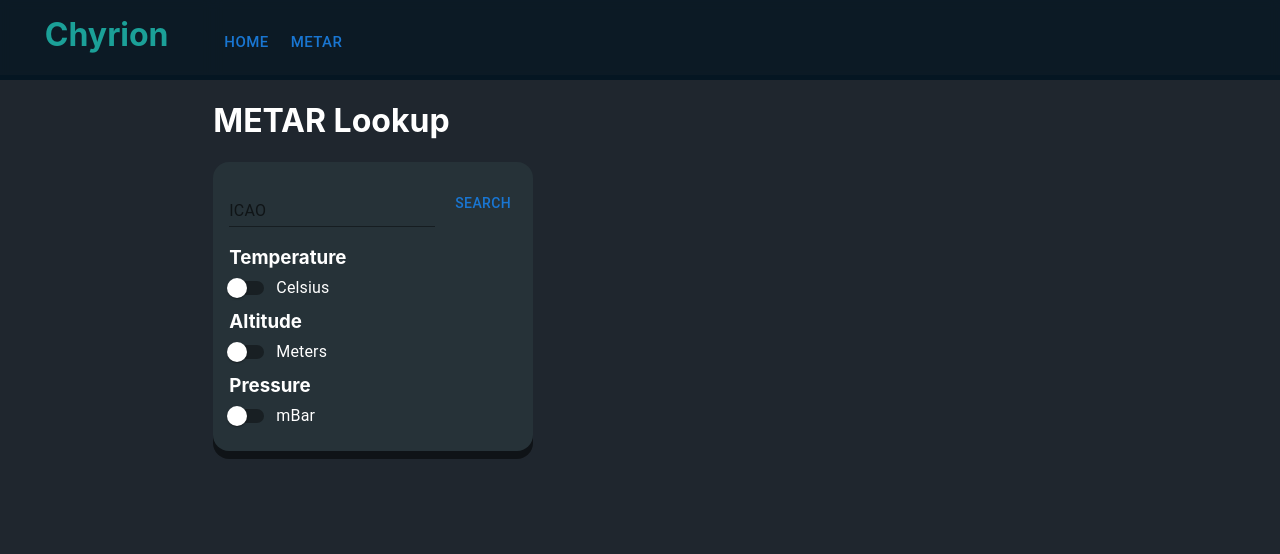
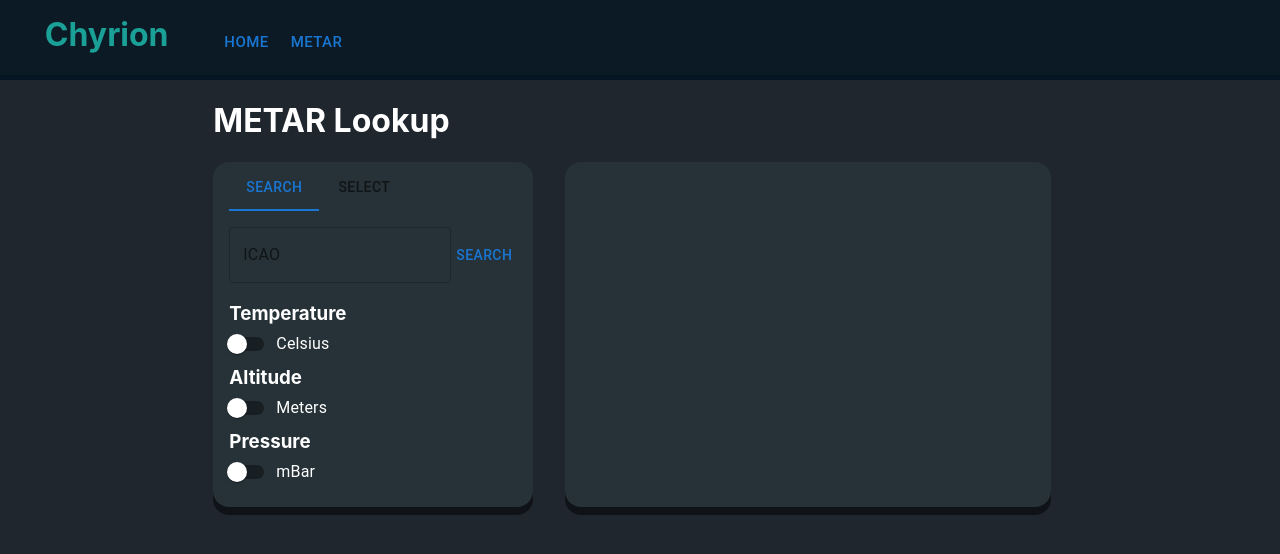
Before and after one commit to Chyrion/Personal-Page, a React (Create React App) app: page /Metar in a window 1280 px wide. Shown: the top 554 px of the page. Built offline with nearby package versions, Linux system fonts and the light colour scheme; no server answers.

Commit message:
Now connects to API via backend, added some data displays, modified styling

```diff
--- a/package.json
+++ b/package.json
@@ -1,11 +1,12 @@
 {
   "name": "personal-page",
-  "version": "0.1.0",
+  "version": "0.3.0",
   "private": true,
   "homepage": "https://chyrion.github.io/Personal-Page",
   "dependencies": {
     "@emotion/react": "^11.7.1",
     "@emotion/styled": "^11.6.0",
+    "@mui/lab": "^5.0.0-alpha.63",
     "@mui/material": "^5.2.7",
     "@testing-library/jest-dom": "^5.16.1",
     "@testing-library/react": "^12.1.2",
--- a/src/App.css
+++ b/src/App.css
@@ -87,10 +87,14 @@
 }
 
 .metar-display h1 {
-  margin-top: 0;
+  margin-top: 0.1em;
 }
 
-.metar-unit-h3 {
+.metar-display h3 {
+  margin-bottom: 0;
+}
+
+.metar-unit h3 {
   margin: 1% 0% 0% 0%;
 }
 
@@ -101,6 +105,7 @@
   padding-left: 0;
 }
 
-.metar-searchbox button {
-  margin-left: 1em;
+.metar-display p {
+  margin-bottom: 1em;
+  margin-top: 1em;
 }
--- a/src/components/Metar.tsx
+++ b/src/components/Metar.tsx
@@ -1,9 +1,13 @@
-import { useState, useEffect } from 'react';
-import Stack from '@mui/material/Stack';
+import { useState } from 'react';
+import { Stack, Box } from '@mui/material/';
+import type {} from '@mui/lab/themeAugmentation';
 import Search from './metar-components/Search';
 import Temperature from './metar-components/Temperature';
 import Humidity from './metar-components/Humidity';
 import Barometer from './metar-components/Barometer';
+import Clouds from './metar-components/Cloud';
+import Wind from './metar-components/Wind';
+import { blueGrey } from '@mui/material/colors';
 
 const Metar = () => {
   const [info, setInfo] = useState<any>([]);
@@ -12,42 +16,28 @@ const Metar = () => {
     alt: false,
     baro: false,
   });
-  const key = process.env.REACT_APP_METAR_KEY;
+  const [reqStatus, setReqStatus] = useState(1);
 
   const getData = (apt: any) => {
-    if (apt.icao.length == 4) {
+    if (apt.icao.length === 4) {
       const getInfo = async (apt: any) => {
         const infoFetched = await fetchInfo(apt);
-        setInfo(infoFetched.data[0]);
+        if (infoFetched.results === 1) {
+          setInfo(infoFetched.data[0]);
+          setReqStatus(1);
+        } else {
+          setReqStatus(0);
+        }
       };
       getInfo(apt);
-      console.log(info);
-    } else {
-      console.log('no');
     }
   };
 
   const fetchInfo = async (apt: any) => {
-    let url =
-      'https://api.checkwx.com/metar/' + apt.icao + '/decoded?x-api-key=' + key;
-    //const resu = await fetch(url);
-    //const data = await resu.json();
-    const data = fetch(url)
-      .then((response) => {
-        if (response.status >= 200 && response.status <= 299) {
-          return response.json();
-        } else {
-          throw Error(response.statusText);
-        }
-      })
-      .then((jsonResponse) => {
-        const d = jsonResponse;
-        return d;
-      })
-      .catch((error) => {
-        console.log(error);
-        console.log('wtf u do?');
-      });
+    let url = 'https://chyrion-backend.herokuapp.com/metar/' + apt.icao;
+    const data = await fetch(url).then((response) => {
+      return response.json();
+    });
     return data;
   };
 
@@ -68,11 +58,21 @@ const Metar = () => {
       </div>
       <div className='metar-container'>
         <div className='metar-search'>
-          <Search onSearch={getData} unitChange={handleUnits} />
+          <Search
+            onSearch={getData}
+            unitChange={handleUnits}
+            status={reqStatus}
+          />
         </div>
-        <div className='metar-display'>
+        <Box
+          className='metar-display'
+          sx={{
+            backgroundColor: blueGrey[900],
+            borderRadius: '1em',
+            boxShadow: '0px 0.5em 0px rgba(0, 0, 0, 0.5)',
+          }}>
           {info !== undefined && info.length !== 0 ? (
-            <Stack>
+            <Stack sx={{ marginLeft: '1em', marginRight: '1em' }}>
               <h1>
                 {info.icao} - {info.station.name}
               </h1>
@@ -81,13 +81,15 @@ const Metar = () => {
                 dew={info.dewpoint}
                 unit={unit.temp}
               />
+              <Wind data={info.wind} />
+              <Clouds data={info.clouds} unit={unit.alt} />
               <Humidity data={info.humidity} />
               <Barometer data={info.barometer} unit={unit.baro} />
             </Stack>
           ) : (
             <></>
           )}
-        </div>
+        </Box>
       </div>
     </div>
   );
--- a/src/components/metar-components/Barometer.tsx
+++ b/src/components/metar-components/Barometer.tsx
@@ -1,6 +1,9 @@
 const Barometer = ({ data, unit }: any) => {
   return (
-    <p className='metar-p'>{unit ? data.hg + ' inHg' : data.mb + ' mbar'}</p>
+    <div className='metar-display__data'>
+      <h3>Atmospheric Pressure</h3>
+      <p className='metar-p'>{unit ? data.hg + ' inHg' : data.mb + ' mbar'}</p>
+    </div>
   );
 };
 
--- /dev/null
+++ b/src/components/metar-components/Cloud.tsx
@@ -0,0 +1,36 @@
+import React from 'react';
+
+const Cloud = ({ data, unit }: any) => {
+  return (
+    <>
+      <p className='metar-p'>
+        {data.text} at {unit ? data.feet + ' ft' : data.meters + ' m'}
+      </p>
+    </>
+  );
+};
+
+const Clouds = ({ data, unit }: any) => {
+  const cloudCheck = () => {
+    if (data[0].code !== 'CLR' && data[0].code !== 'CAVOK') {
+      data.map((element: any) => {
+        console.log(element);
+        return <Cloud data={element} unit={unit} />;
+      });
+    }
+  };
+  return (
+    <div className='metar-display__data'>
+      <h3>Clouds</h3>
+      <div className='metar-display__cloud'>
+        {data[0].code !== 'CLR' && data[0].code !== 'CAVOK'
+          ? data.map((elem: any, index: number) => (
+              <Cloud data={elem} unit={unit} key={index} />
+            ))
+          : 'Clear skies'}
+      </div>
+    </div>
+  );
+};
+
+export default Clouds;
--- a/src/components/metar-components/Humidity.tsx
+++ b/src/components/metar-components/Humidity.tsx
@@ -1,5 +1,10 @@
 const Humidity = ({ data }: any) => {
-  return <p className='metar-p'>{data.percent} % humidity</p>;
+  return (
+    <div className='metar-display__data'>
+      <h3>Humidity</h3>
+      <p className='metar-p'>{data.percent} % humidity</p>
+    </div>
+  );
 };
 
 export default Humidity;
--- a/src/components/metar-components/Search.tsx
+++ b/src/components/metar-components/Search.tsx
@@ -1,4 +1,4 @@
-import React, { useState, useEffect } from 'react';
+import React, { useState } from 'react';
 import {
   TextField,
   Button,
@@ -6,16 +6,19 @@ import {
   FormGroup,
   FormControlLabel,
   Box,
+  Tab,
 } from '@mui/material';
+import { TabContext, TabList, TabPanel } from '@mui/lab';
 import { blueGrey } from '@mui/material/colors';
 
-const Search = ({ onSearch, unitChange }: any) => {
+const Search = ({ onSearch, unitChange, status }: any) => {
   const [icao, setIcao] = useState('');
   const [units, setUnits] = useState({
     temp: false,
     alt: false,
     baro: false,
   });
+  const [tabValue, setTabValue] = useState('1');
 
   const onSubmit = (e: any) => {
     e.preventDefault();
@@ -25,18 +28,19 @@ const Search = ({ onSearch, unitChange }: any) => {
   const handleChange = (event: React.ChangeEvent<HTMLInputElement>) => {
     var u = event.target.name;
     unitChange({ u });
-    u == 'temp'
+    u === 'temp'
       ? setUnits({ ...units, temp: !units.temp })
-      : u == 'alt'
+      : u === 'alt'
       ? setUnits({ ...units, alt: !units.alt })
-      : u == 'baro'
+      : u === 'baro'
       ? setUnits({ ...units, baro: !units.baro })
       : console.log('erroor');
   };
 
-  //useEffect(() => {
-  //  unitChange({ units });
-  //}, [units]);
+  const handleTabChange = (e: React.SyntheticEvent, newValue: string) => {
+    setTabValue(newValue);
+  };
+
   return (
     <Box
       sx={{
@@ -46,32 +50,55 @@ const Search = ({ onSearch, unitChange }: any) => {
       }}>
       <form className='metar-search-form' onSubmit={onSubmit}>
         <div className='metar-searchbox'>
+          <TabContext value={tabValue}>
+            <TabList onChange={handleTabChange}>
+              <Tab label='Search' value='1' />
+              <Tab label='Select' value='2' />
+            </TabList>
+            <TabPanel
+              value='1'
+              sx={{
+                padding: 0,
+              }}>
               <ul>
                 <TextField
+                  error={status === 0}
                   id='icao-in'
+                  className='icao-text'
                   type='text'
                   label='ICAO'
-              variant='standard'
+                  variant='outlined'
+                  sx={{
+                    color: 'primary',
+                  }}
                   inputProps={{
                     maxLength: 4,
                   }}
+                  helperText={status === 0 ? 'Invalid ICAO or no data' : ''}
                   onChange={(e) => setIcao(e.target.value)}
                 />
-            <Button onClick={onSubmit}>Search</Button>
+                <Button onClick={onSubmit} sx={{ color: 'primary' }}>
+                  Search
+                </Button>
               </ul>
+            </TabPanel>
+            <TabPanel value='2'>
+              <p>yo</p>
+            </TabPanel>
+          </TabContext>
         </div>
-        <FormGroup>
-          <h3 className='metar-unit-h3'>Temperature</h3>
+        <FormGroup className='metar-unit'>
+          <h3>Temperature</h3>
           <FormControlLabel
             control={<Switch onChange={handleChange} name='temp' />}
             label={units.temp ? 'Fahrenheit' : 'Celsius'}
           />
-          <h3 className='metar-unit-h3'>Altitude</h3>
+          <h3>Altitude</h3>
           <FormControlLabel
             control={<Switch onChange={handleChange} name='alt' />}
             label={units.alt ? 'Feet' : 'Meters'}
           />
-          <h3 className='metar-unit-h3'>Pressure</h3>
+          <h3>Pressure</h3>
           <FormControlLabel
             control={<Switch onChange={handleChange} name='baro' />}
             label={units.baro ? 'inHg' : 'mBar'}
--- a/src/components/metar-components/Temperature.tsx
+++ b/src/components/metar-components/Temperature.tsx
@@ -1,5 +1,7 @@
 const Temperature = ({ temperature, dew, unit }: any) => {
   return (
+    <div className='metar-display__data'>
+      <h3>Temperature</h3>
       <p className='metar-p'>
         {unit
           ? temperature.fahrenheit +
@@ -11,6 +13,7 @@ const Temperature = ({ temperature, dew, unit }: any) => {
             dew.celsius +
             ' \xB0C'}{' '}
       </p>
+    </div>
   );
 };
 
--- /dev/null
+++ b/src/components/metar-components/Wind.tsx
@@ -0,0 +1,28 @@
+const Wind = ({ data }: any) => {
+  let res = '';
+
+  const windCheck = () => {
+    console.log(data);
+    res =
+      data !== undefined
+        ? (data.degrees === 0
+            ? 'Variable direction at ' + data.speed_kts + ' kts'
+            : data.degrees < 100
+            ? '0' + data.degrees + '\xB0 at ' + data.speed_kts + ' kts'
+            : data.degrees + '\xB0 at ' + data.speed_kts + ' kts') +
+          (data.gust_kts !== undefined
+            ? ', gusting ' + data.gust_kts + ' kts'
+            : '')
+        : 'Calm';
+    return res;
+  };
+
+  return (
+    <div className='metar-display__data'>
+      <h3>Wind</h3>
+      <p className='metar-p'>{windCheck()}</p>
+    </div>
+  );
+};
+
+export default Wind;
```
Also changed, not shown: 2 other files (tests, documents, lock files or other folders). Lines whose indentation alone changed are shown as unchanged.
